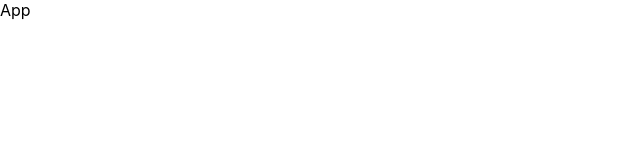
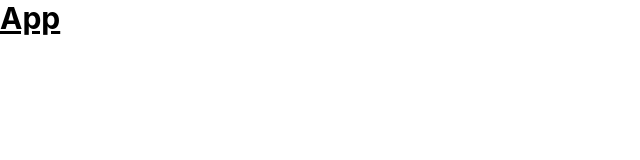
Before and after one commit to year-3-sem-1-projects/spm-frontend, a React (Create React App) app: page / in a window 1280 px wide. Shown: the top 160 px of the page, without its empty margins (0-640 px from the left). Built offline with nearby package versions, Linux system fonts and the light colour scheme.

Commit message:
Dependencies added.

```diff
--- /dev/null
+++ b/postcss.config.js
@@ -0,0 +1,6 @@
+module.exports = {
+  plugins: {
+    tailwindcss: {},
+    autoprefixer: {},
+  },
+}
--- a/src/App.js
+++ b/src/App.js
@@ -2,7 +2,9 @@ import React from 'react'
 
 const App = () => {
   return (
-    <div>App</div>
+    <div className='text-3xl font-bold underline'>
+      App
+    </div>
   )
 }
 
--- a/src/index.css
+++ b/src/index.css
@@ -11,3 +11,8 @@ code {
   font-family: source-code-pro, Menlo, Monaco, Consolas, 'Courier New',
     monospace;
 }
+
+
+@tailwind base;
+@tailwind components;
+@tailwind utilities;
--- /dev/null
+++ b/tailwind.config.js
@@ -0,0 +1,10 @@
+/** @type {import('tailwindcss').Config} */
+module.exports = {
+  content: [
+    "./src/**/*.{js,jsx,ts,tsx}",
+  ],
+  theme: {
+    extend: {},
+  },
+  plugins: [],
+}
```
Also changed, not shown: package.json (+10 -0 lines), 1 other file (tests, documents, lock files or other folders).
